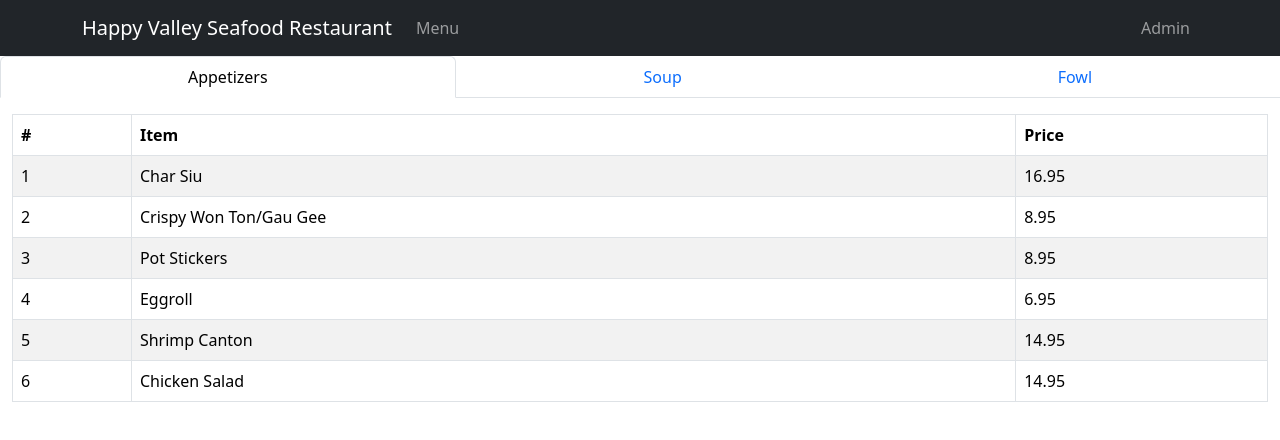
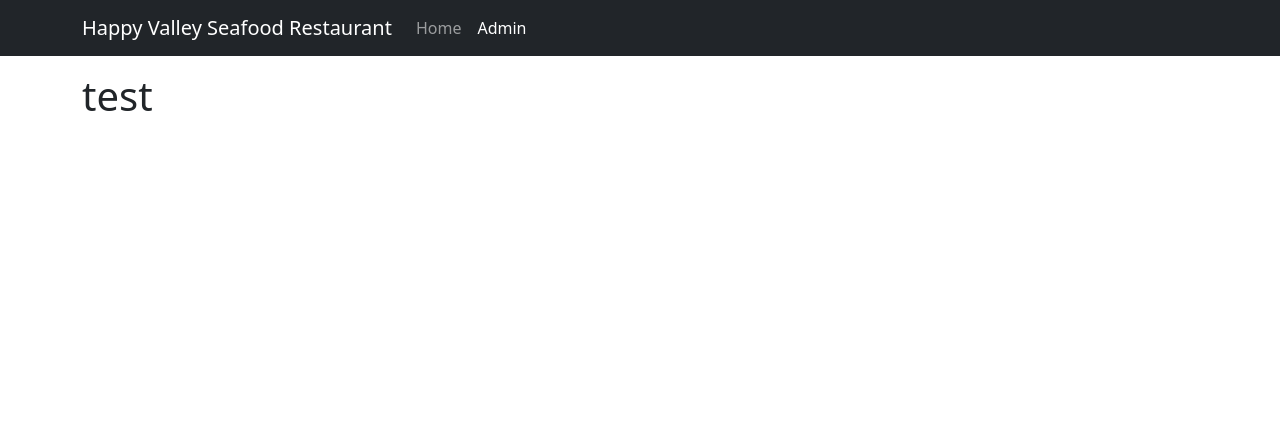
Before and after one commit to WayanLu/happyvalley-menu, a React (Create React App) app in the folder client/: page /admin in a window 1280 px wide. Shown: the top 440 px of the page. Built offline with nearby package versions, Linux system fonts and the light colour scheme.

Commit message:
updated project structure, added layouts and admin page, added static nav bar with dynamic content display

```diff
--- a/client/src/App.js
+++ b/client/src/App.js
@@ -1,15 +1,9 @@
 import "./App.css";
 import "bootstrap/dist/css/bootstrap.min.css";
-import CreateNavbar from "./components/navbar/navbar";
-import CreateMenu from "./pages/Menu";
+import Layout from "./layouts/Layout";
 
 function App() {
-  return (
-    <>
-      <CreateNavbar />
-      <CreateMenu />
-    </>
-  );
+  return <Layout />;
 }
 
 export default App;
--- a/client/src/components/navbar/navbar.jsx
+++ b/client/src/components/navbar/navbar.jsx
@@ -1,25 +1,26 @@
+import React from "react";
+import { Link, useLocation } from "react-router-dom";
 import { Navbar, Nav, Container } from "react-bootstrap";
 
 function CreateNavbar() {
+  const location = useLocation();
   return (
     <Navbar bg="dark" variant="dark" expand="lg">
       <Container>
-        {/* Navbar Brand */}
-        <Navbar.Brand href="/home">
-          Happy Valley Seafood Restaurant
-        </Navbar.Brand>
-
-        {/* Navbar Toggle for mobile */}
+        <Navbar.Brand href="/">Happy Valley Seafood Restaurant</Navbar.Brand>
         <Navbar.Toggle aria-controls="basic-navbar-nav" />
         <Navbar.Collapse id="basic-navbar-nav">
-          {/* Left-aligned nav items */}
-          <Nav>
-            <Nav.Link href="/home">Menu</Nav.Link>
-          </Nav>
-
-          {/* Right-aligned nav items */}
-          <Nav className="ms-auto">
-            <Nav.Link href="/logout">Admin</Nav.Link>
+          <Nav className="me-auto">
+            <Nav.Link as={Link} to="/" active={location.pathname === "/"}>
+              Home
+            </Nav.Link>
+            <Nav.Link
+              as={Link}
+              to="/admin"
+              active={location.pathname === "/admin"}
+            >
+              Admin
+            </Nav.Link>
           </Nav>
         </Navbar.Collapse>
       </Container>
--- a/client/src/index.js
+++ b/client/src/index.js
@@ -1,6 +1,7 @@
 import React from "react";
 import ReactDOM from "react-dom/client";
 import "./index.css";
+import { BrowserRouter } from "react-router-dom";
 import App from "./App";
 import reportWebVitals from "./reportWebVitals";
 import "bootstrap/dist/css/bootstrap.min.css";
@@ -8,7 +9,9 @@ import "bootstrap/dist/css/bootstrap.min.css";
 const root = ReactDOM.createRoot(document.getElementById("root"));
 root.render(
   <React.StrictMode>
-    <App />
+    <BrowserRouter>
+      <App />
+    </BrowserRouter>
   </React.StrictMode>,
 );
 
--- /dev/null
+++ b/client/src/layouts/Layout.jsx
@@ -0,0 +1,22 @@
+import React from "react";
+import { Routes, Route } from "react-router-dom";
+import { Container } from "react-bootstrap";
+import CreateNavbar from "../components/navbar/navbar";
+import CreateMenu from "../pages/Menu";
+//import Admin from "../pages/Admin";
+
+function Layout() {
+  return (
+    <div>
+      <CreateNavbar />
+      <Container className="mt-3">
+        <Routes>
+          <Route path="/" element={<CreateMenu />} />
+          <Route path="/admin" element={<h1>test</h1>} />
+        </Routes>
+      </Container>
+    </div>
+  );
+}
+
+export default Layout;
```
Also changed, not shown: client/src/pages/Admin.jsx (added).
